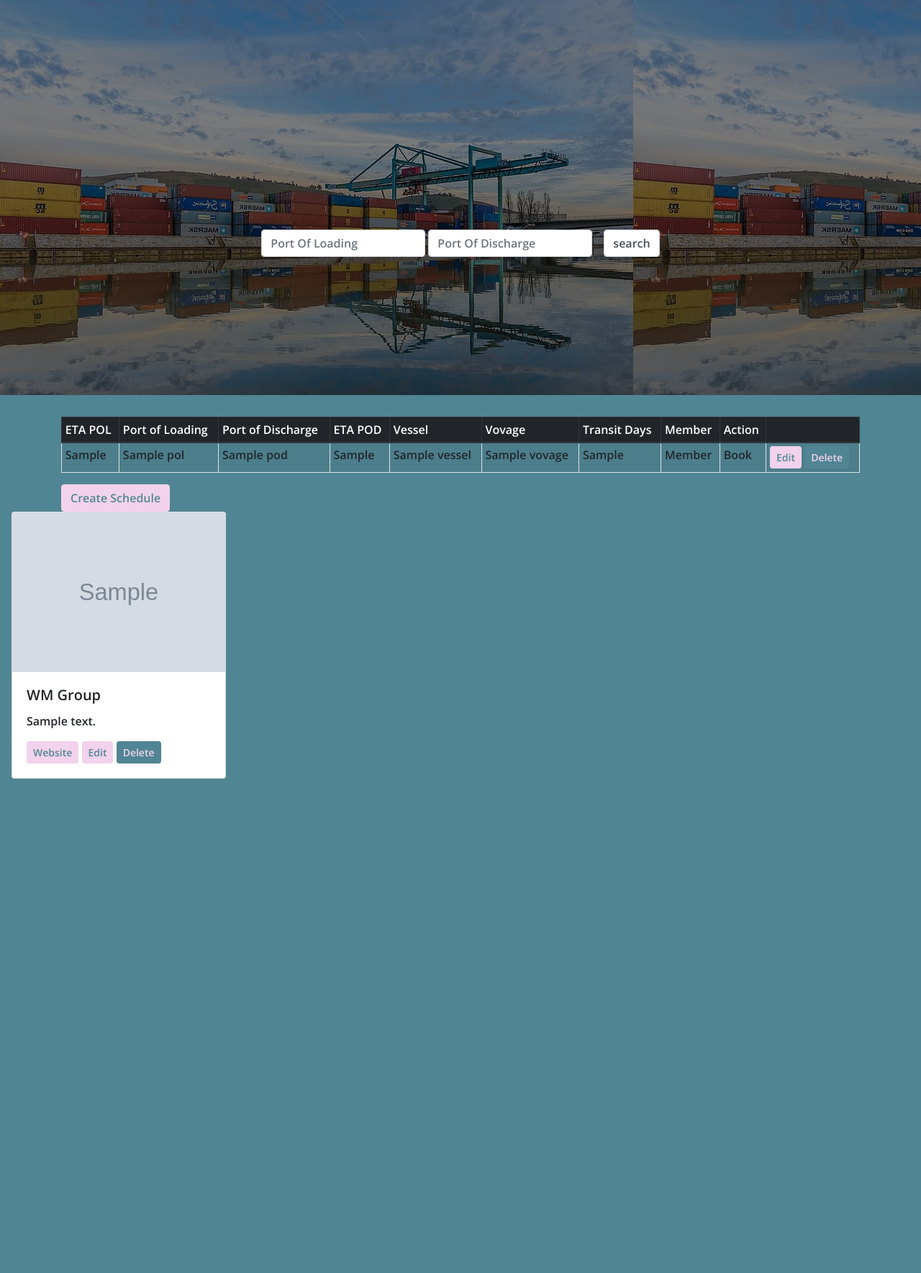
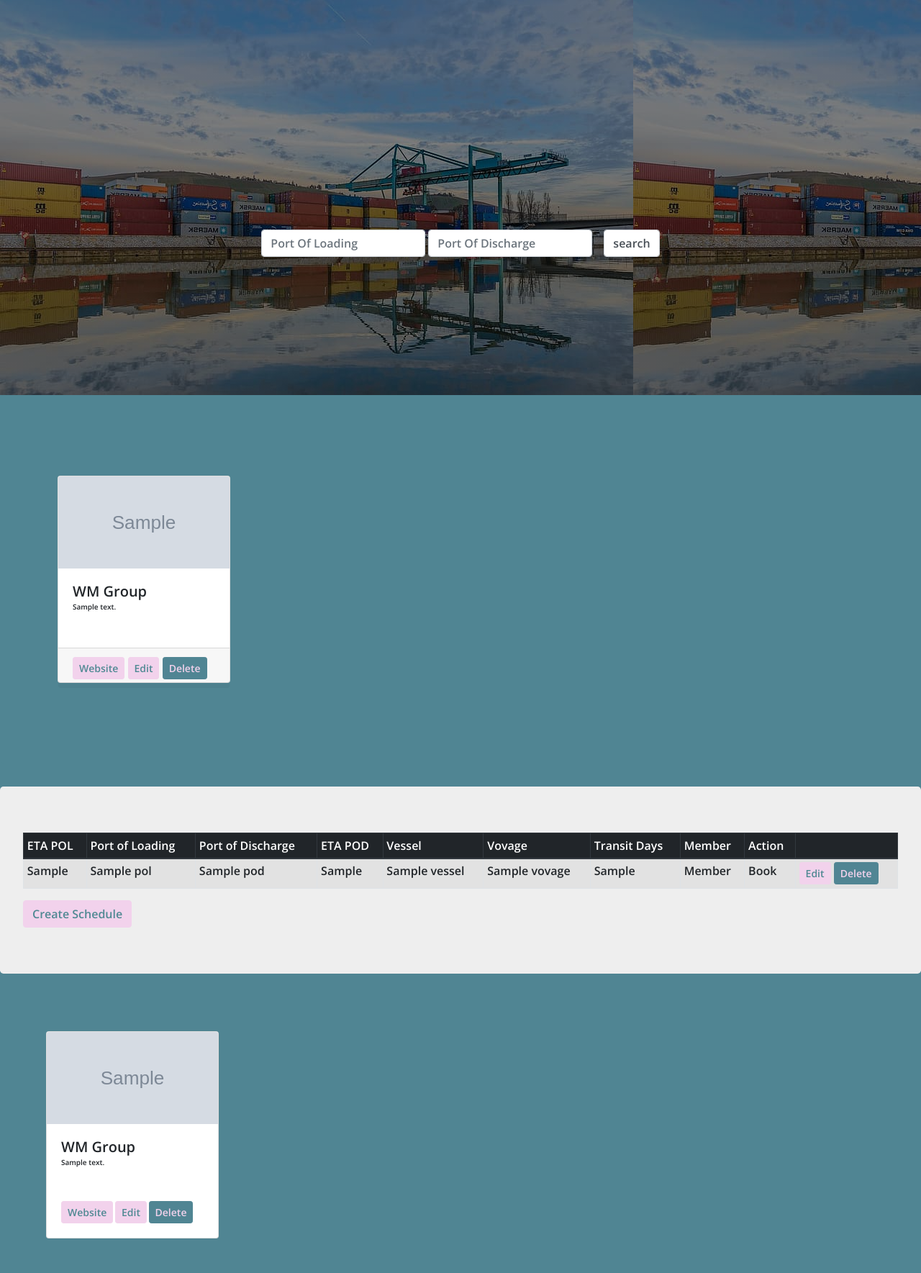
Before and after one commit to Shyan1943/project3, a Flask app: page / in a window 1280 px wide. Shown: the part 61-1830 px from the top of the page at 72% size. Before the commit the page ends 1143 px from the top, so only its background shows below. Run offline with Flask 2, Linux system fonts and the light colour scheme; grey boxes marked "Sample" are stand-in pictures; a database or web service that is not in the repository returns one stand-in record (values such as "Sample title"); some libraries are stand-ins or nearby versions.

Commit message:
Used of Jumbotron to extend the entire viewport at homepage

```diff
--- a/static/style.css
+++ b/static/style.css
@@ -38,8 +38,40 @@ div.container {
     background: linear-gradient(rgba(0, 0, 0, .5), rgba(0, 0, 0, .5)), url(image/hero.jpg);
 }
 
-.d-lg-flex {
+#homepage_img .d-lg-flex {
     padding-top: 20rem;
+}
+
+.jumbotron {
+    background-color: #508593;
+}
+
+.card {
+    width: 15rem;
+    height: 18rem;
+    margin: 3rem;
+}
+
+.card-img-top {
+    height: 8rem;
+}
+
+.card-body {
+    height: 8rem;
+    font-size: x-small;
+}
+
+.card-title {
+    margin-bottom: .1rem;
+}
+
+.card-text {
+    height: 2.8rem;
+}
+
+.table-responsive-lg {
+    background-color: #eeeeee !important;
+
 }
 
 #upload_widget {
--- a/templates/home.template.html
+++ b/templates/home.template.html
@@ -9,8 +9,29 @@
     </form>
 </div>
 
+<div class="jumbotron">
+    <div class="row">
+        {% for i in images %}
+        <div class="col-sm-3">
+            <div class="card">
+                <img class="card-img-top" src="{{i.uploaded_image_url}}" alt="Member Company name"/>
+                <div class="card-body">
+                    <h5 class="card-title">WM Group</h5>
+                    <p class="card-text">{{i.description}}</p>
+                </div>
+                <div class="card-footer">
+                        <a href="http://www.wmgroup.com.sg" class="btn btn-primary btn-sm">Website</a>
+                        <a href="#" class="btn btn-primary btn-sm">Edit</a>
+                        <a href="#" class="btn btn-danger btn-sm">Delete</a>
 
-<div class="container table-responsive-lg">
+                </div>
+            </div>
+        </div>
+        {% endfor %}
+    </div>
+</div>
+
+<div class="jumbotron table-responsive-lg">
   <table class="table table-striped table-bordered table-hover table-sm">
     <thead class="thead-dark">
       <tr>
--- a/templates/layout.template.html
+++ b/templates/layout.template.html
@@ -48,8 +48,6 @@
         </nav>
     </div>
 
-
-
     <div class="container">
         {% with messages = get_flashed_messages() %}
         {% if messages %}
```
Also changed, not shown: templates/schedule_create.template.html (+21 -0 lines), README.md.
